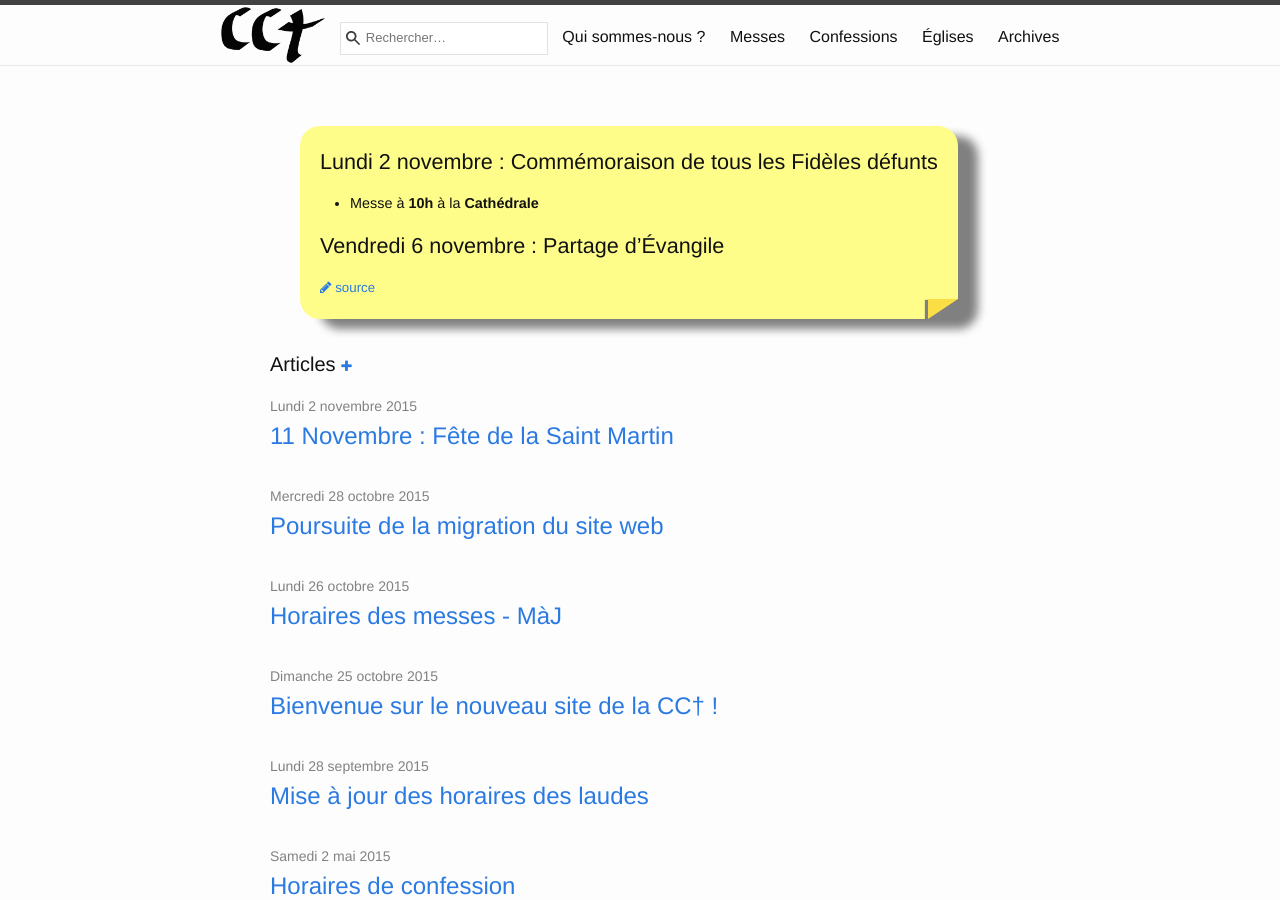
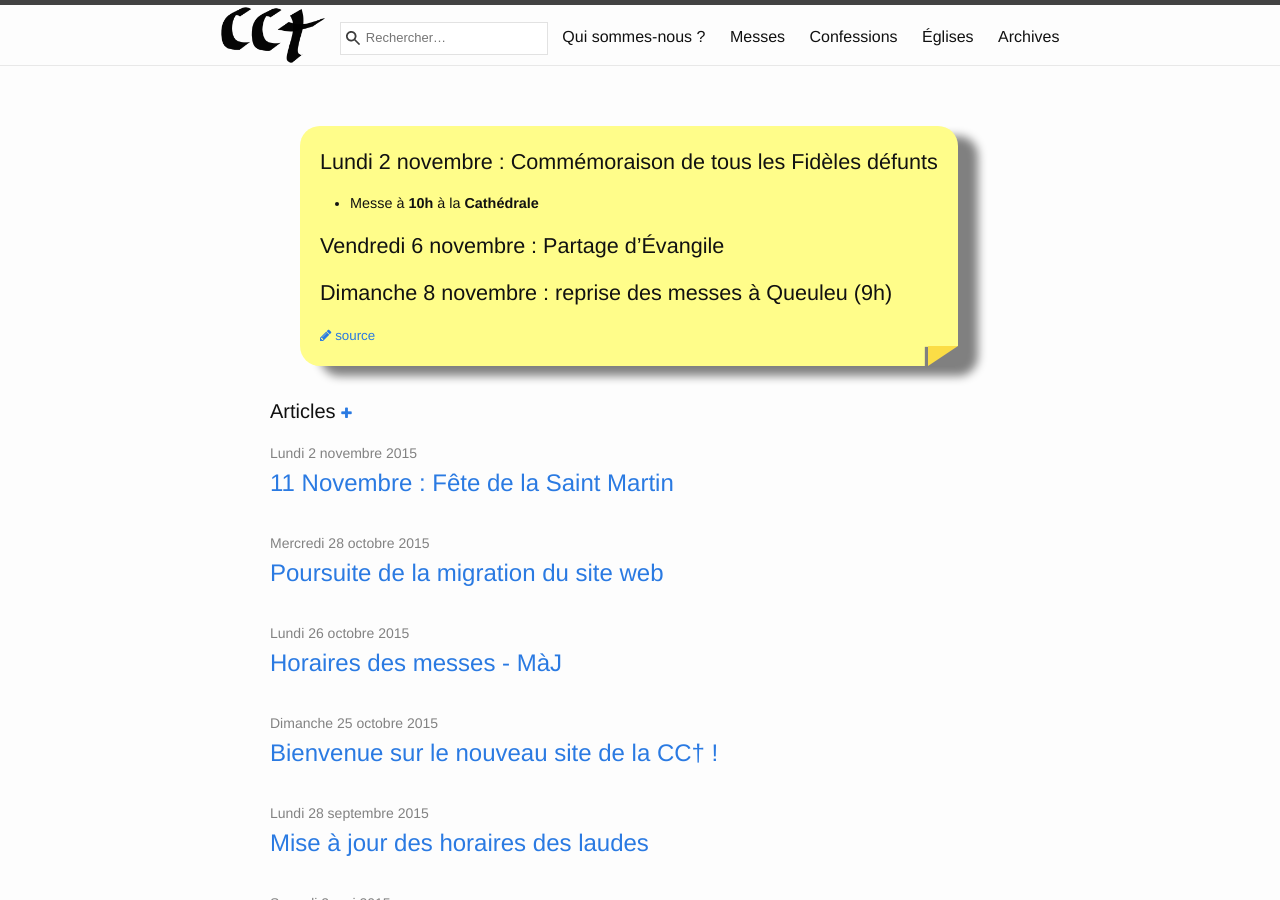
Before and after one commit to cccroix/cccroix.github.io, a Jekyll site: the page built from index.html, in a window 1280 px wide and 900 px high. Built offline with Jekyll 4.4.1, drawn with Linux system fonts in a browser that asks for light colours; nearby versions of some CDN libraries; the list of posts is cut into pages by our own code.

Commit message:
Update blocnote.md

```diff
--- a/blocnote.md
+++ b/blocnote.md
@@ -10,3 +10,5 @@ published: true
 - Messe à **10h** à la **Cathédrale**
 
 ## Vendredi 6 novembre : Partage d'Évangile
+
+## Dimanche 8 novembre : reprise des messes à Queuleu (9h)
```
